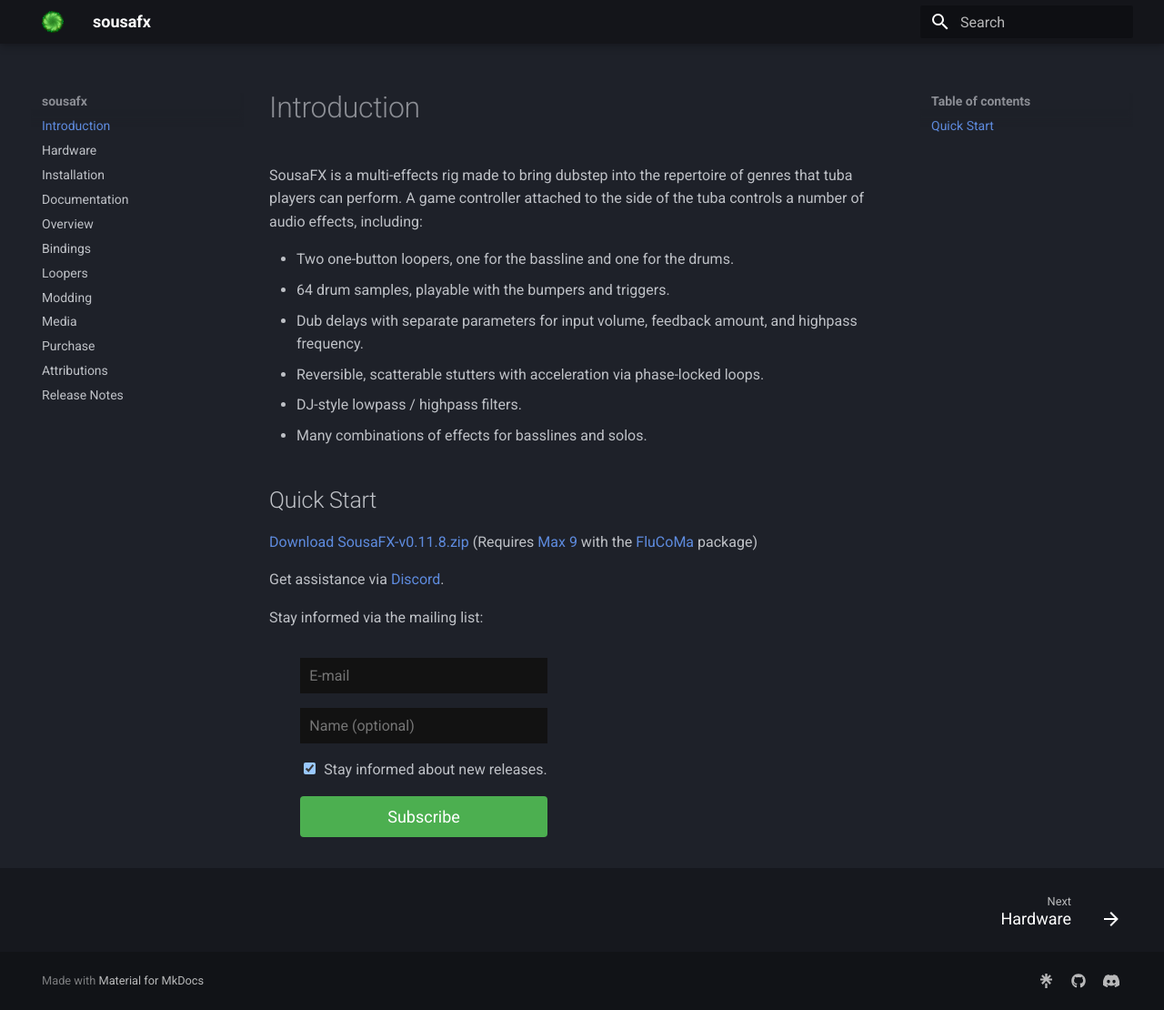
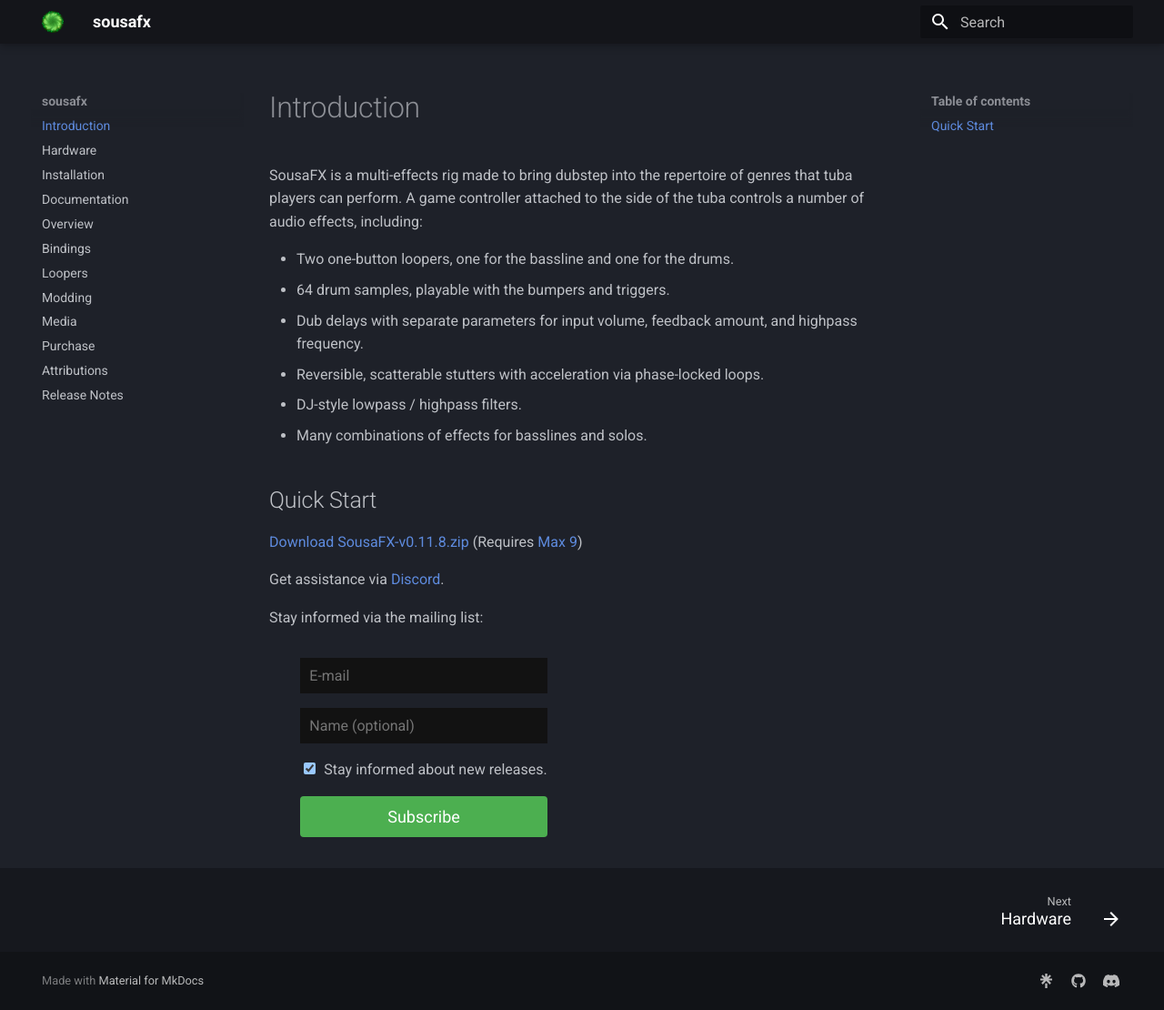
Before and after one commit to Sousastep/SousaFX-rnbo-docs, an MkDocs documentation site: the page built from docs/index.md, in a window 1280 px wide and 1110 px high. Shown: the whole window at 91% size. Built offline with MkDocs 1.6.1 and Material for MkDocs 9.7.7, drawn with Linux system fonts in a browser that asks for light colours; the version menu is left out.

Commit message:
update index

```diff
--- a/docs/index.md
+++ b/docs/index.md
@@ -62,7 +62,7 @@
 
 ## Quick Start
 
-[Download SousaFX-v0.11.8.zip](https://github.com/Sousastep/SousaFX-rnbo/releases/download/v0.11.8/SousaFX-v0.11.8.zip) (Requires [Max 9](https://cycling74.com/downloads) with the [FluCoMa](c74max://packagemanager/fluidcorpusmanipulation) package)
+[Download SousaFX-v0.11.8.zip](https://github.com/Sousastep/SousaFX-rnbo/releases/download/v0.11.8/SousaFX-v0.11.8.zip) (Requires [Max 9](https://cycling74.com/downloads))
 
 Get assistance via [Discord](https://discord.gg/JkSQzfZUdT).
 
```
